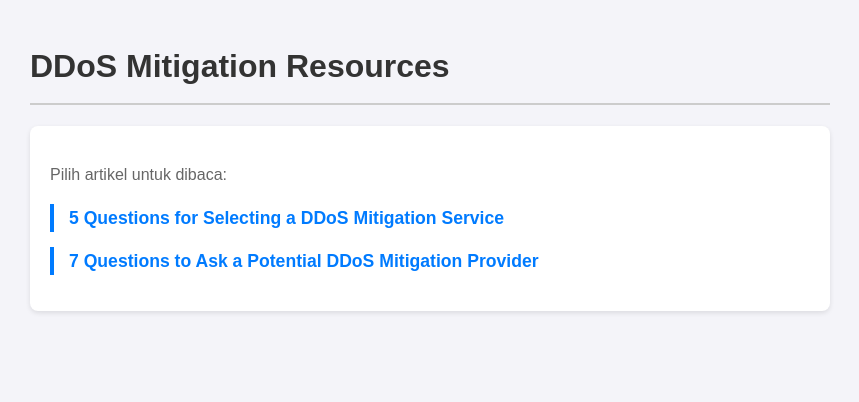
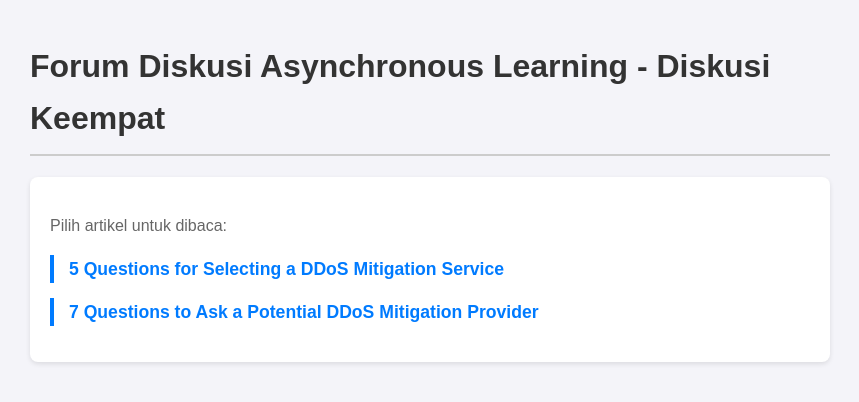
Before and after one commit to marcoalfans/forum-mik, a plain HTML site: page index.html in a window 1280 px wide. Shown: the whole page, without its empty margins (210-1069 px from the left). Drawn offline with Linux system fonts and the light colour scheme.

Commit message:
Update header title for discussion forum

```diff
--- a/index.html
+++ b/index.html
@@ -17,7 +17,8 @@
 </head>
 <body>
 
-    <h1>DDoS Mitigation Resources</h1>
+    <h1>Forum Diskusi Asynchronous Learning - Diskusi Keempat
+</h1>
     <div class="link-container">
         <p>Pilih artikel untuk dibaca:</p>
         <ul>
```
